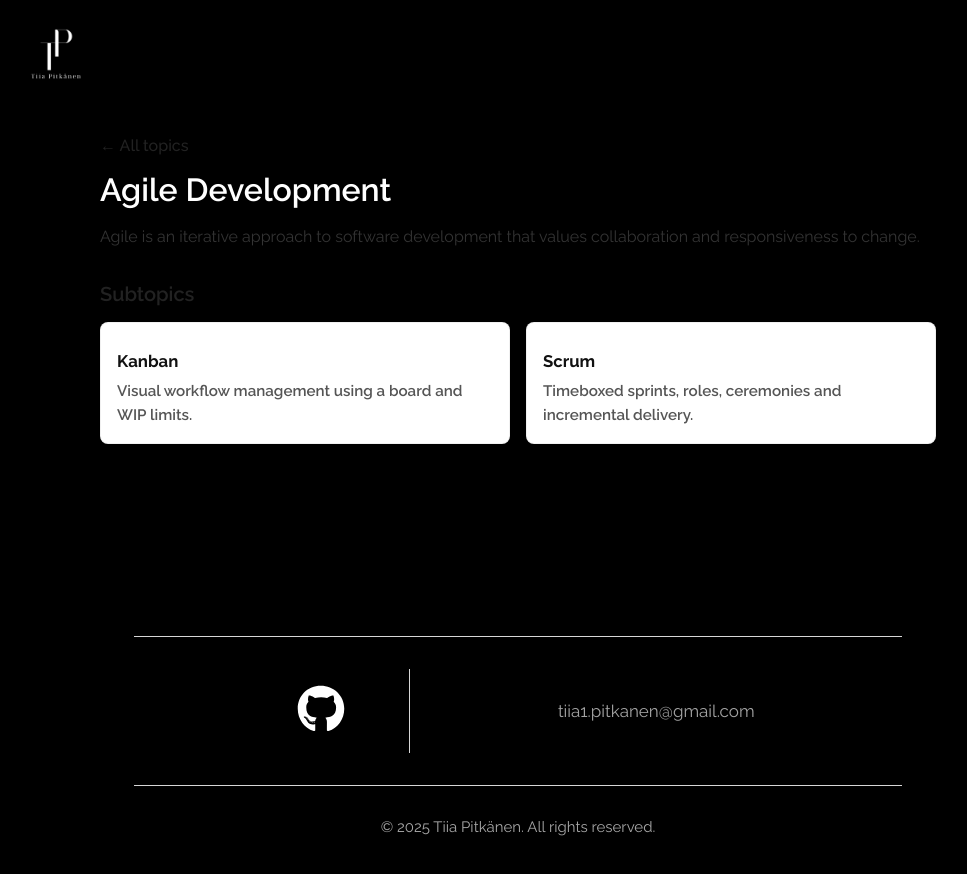
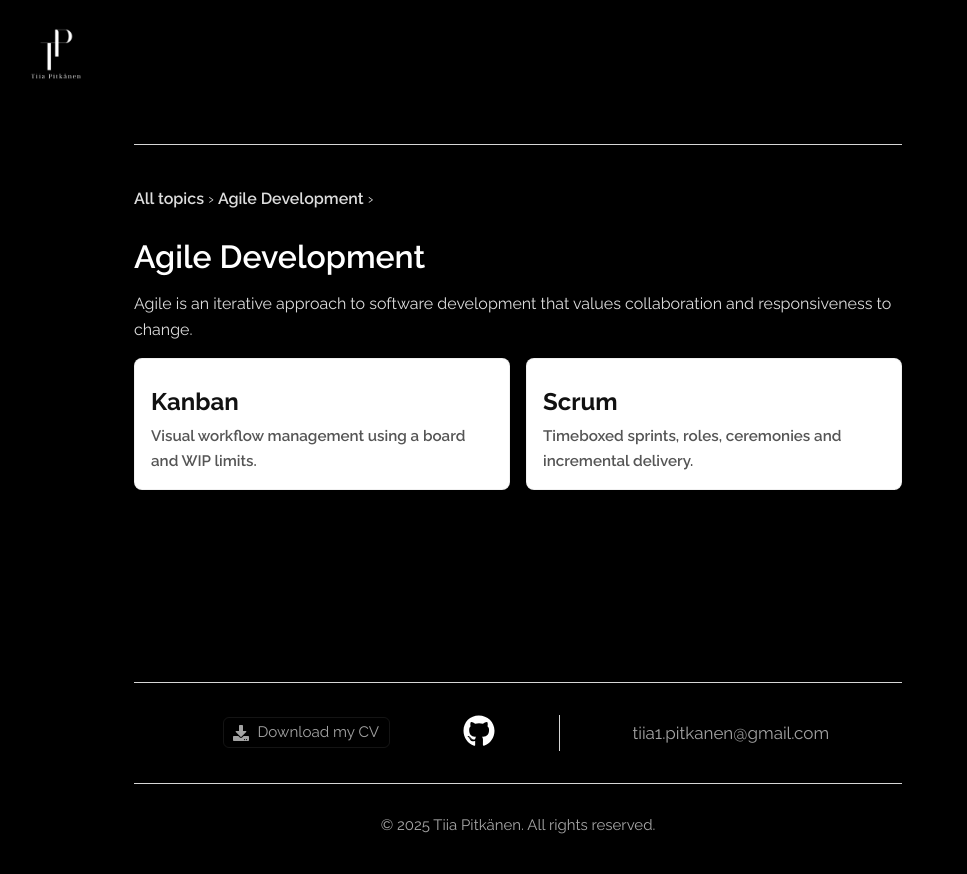
Before and after one commit to T-Pitkanen/portfolio-old, a Next.js app: page /topics/agile-development in a window 1280 px wide. Shown: the top 874 px of the page, without its empty margins (122-1089 px from the left). Built offline with nearby package versions, Linux system fonts and the light colour scheme.

Commit message:
subtopic pages + footer

```diff
--- a/src/app/components/footer/footer.js
+++ b/src/app/components/footer/footer.js
@@ -1,10 +1,21 @@
 import styles from './footer.module.css';
-import { FaGithub } from 'react-icons/fa';
+import { FaGithub, FaDownload } from 'react-icons/fa';
 
 const Footer = () => {
 	return (
 		<div className={styles.container}>
 			<div className={styles.footer}>
+				  <div className={styles.cv}>
+                    <a
+                        href="/Tiia_Pitkanen_CV.pdf"
+                        download
+                        className={styles.cvLink}
+                        aria-label="Download CV"
+                    >
+                        <FaDownload className={styles.faIconDownload} />
+                        <span className={styles.cvText}>Download my CV</span>
+                    </a>
+                </div>
 				<div className={styles.footerIcon}>
 					<FaGithub className={styles.faIcon} />
 				</div>
--- a/src/app/components/footer/footer.module.css
+++ b/src/app/components/footer/footer.module.css
@@ -23,12 +23,12 @@
 .footerIcon {
   color: white;
   border-right: 1px solid #D6D6D6;
-  padding: 1rem;
+  padding-right: 1rem;
 }
 
 .faIcon {
 
-  font-size: 3rem;
+  font-size: 2rem;
   margin-right: 3rem;
 }
 
@@ -41,3 +41,37 @@
   font-size: 15px;
   color: #A7A7A7;
 }
+
+
+.cv {
+  display: flex;
+  align-items: center;
+  margin-left: 1rem;
+}
+
+.cvLink {
+  display: inline-flex;
+  align-items: center;
+  gap: 0.5rem;
+  color: inherit;
+  text-decoration: none;
+  background: transparent;
+  border: 1px solid rgba(255,255,255,0.08);
+  padding: 0.4rem 0.6rem;
+  border-radius: 6px;
+  transition: background 0.12s ease, transform 0.12s ease;
+}
+
+.cvLink:hover {
+  background: rgba(255,255,255,0.04);
+  transform: translateY(-1px);
+}
+
+.cvText {
+  font-size: 0.95rem;
+  line-height: 1;
+}
+
+.faIconDownload {
+  font-size: 1rem;
+}
--- a/src/app/topics/[slug]/[subtopic]/subtopic.module.css
+++ b/src/app/topics/[slug]/[subtopic]/subtopic.module.css
@@ -1,10 +1,9 @@
 .topicContainer {
-  max-width: 900px;
-  margin: 0 auto;
-  padding: 2rem;
-  background: transparent;
-  box-sizing: border-box;
-  color: white;
+  border-top: 1px solid #d6d6d6;
+  padding: 2rem 0rem;
+  max-width: 60%;
+  margin: 5vh auto;
+  color: rgb(221, 221, 221);
 }
 
 /* Back link */
@@ -30,10 +29,8 @@
   font-weight: 600;
 }
 
-/* Paragraphs inside topic content */
 .topicContainer p {
   line-height: 1.6;
-  color: #333;
   margin-bottom: 1rem;
 }
 
@@ -48,31 +45,10 @@
   margin-top: 0.5rem;
 }
 
-/* Card for each subtopic */
-.card {
-  width: 100%;
-  box-sizing: border-box;
-  background: #fff;
-  border: 1px solid rgba(0,0,0,0.06);
-  border-radius: 8px;
-  padding: 1rem;
-  display: flex;
-  flex-direction: column;
-  justify-content: space-between;
-  min-height: 120px;
-  transition: transform .12s ease, box-shadow .12s ease;
-}
 
-/* Card hover */
-.card:hover {
-  transform: translateY(-4px);
-  box-shadow: 0 6px 18px rgba(0,0,0,0.06);
-}
-
-/* Subtopic title + excerpt */
 .card h3 {
   margin: 0 0 0.5rem 0;
-  font-size: 1.05rem;
+  font-size: 2rem;
   color: #111;
 }
 
@@ -82,13 +58,13 @@
   font-size: 0.95rem;
 }
 
-/* Link inside card */
 .link {
   margin-top: 0.75rem;
   display: inline-block;
   text-decoration: none;
   font-weight: 600;
 }
+
 
 /* Small screens */
 @media (max-width: 600px) {
@@ -100,107 +76,3 @@
     font-size: 1.5rem;
   }
 }
-
-/* Container for a single topic page */
-.topicContainer {
-  max-width: 900px;
-  margin: 0 auto;
-  padding: 2rem;
-  color: #222;
-  background: transparent;
-  box-sizing: border-box;
-}
-
-/* Back link */
-.back {
-  display: inline-block;
-  margin-bottom: 1rem;
-  text-decoration: none;
-  font-weight: 500;
-}
-
-/* Headings */
-.topicContainer h1 {
-  margin: 0 0 1rem 0;
-  font-size: 2rem;
-  font-weight: 600;
-}
-
-.topicContainer h2 {
-  margin-top: 2rem;
-  margin-bottom: 1rem;
-  font-size: 1.25rem;
-  font-weight: 600;
-}
-
-/* Paragraphs inside topic content */
-.topicContainer p {
-  line-height: 1.6;
-  color: #333;
-  margin-bottom: 1rem;
-}
-
-/* Subtopics list (grid with equal-width cards) */
-.list {
-  list-style: none;
-  padding: 0;
-  margin: 0;
-  display: grid;
-  grid-template-columns: repeat(auto-fit, minmax(260px, 1fr));
-  gap: 1rem;
-  margin-top: 0.5rem;
-}
-
-/* Card for each subtopic */
-.card {
-  width: 100%;
-  box-sizing: border-box;
-  background: #fff;
-  border: 1px solid rgba(0,0,0,0.06);
-  border-radius: 8px;
-  padding: 1rem;
-  display: flex;
-  flex-direction: column;
-  justify-content: space-between;
-  min-height: 120px;
-  transition: transform .12s ease, box-shadow .12s ease;
-}
-
-/* Card hover */
-.card:hover {
-  transform: translateY(-4px);
-  box-shadow: 0 6px 18px rgba(0,0,0,0.06);
-}
-
-/* Subtopic title + excerpt */
-.card h3 {
-  margin: 0 0 0.5rem 0;
-  font-size: 1.05rem;
-  color: #111;
-}
-
-.card p {
-  margin: 0;
-  color: #555;
-  font-size: 0.95rem;
-}
-
-/* Link inside card */
-.link {
-  margin-top: 0.75rem;
-  display: inline-block;
-  color: #0b66ff;
-  text-decoration: none;
-  font-weight: 600;
-}
-
-/* Small screens */
-@media (max-width: 600px) {
-  .topicContainer {
-    padding: 1rem;
-  }
-
-  .topicContainer h1 {
-    font-size: 1.5rem;
-  }
-}
--- a/src/app/topics/[slug]/page.js
+++ b/src/app/topics/[slug]/page.js
@@ -4,17 +4,28 @@ import styles from "./slug.module.css";
 import { notFound } from "next/navigation";
 
 export async function generateStaticParams() {
-  return topics.map((t) => ({ slug: t.slug }));
+  return topics.flatMap((t) =>
+    (t.subtopics || []).map((s) => ({ slug: t.slug, subtopic: s.slug }))
+  );
 }
 
 export default function TopicPage({ params }) {
-  const { slug } = params;
+  const { slug, subtopic } = params;
   const topic = topics.find((t) => t.slug === slug);
   if (!topic) return notFound();
 
   return (
     <main className={styles.topicContainer}>
-      <Link href="/topics" className={styles.back}>← All topics</Link>
+      <nav style={{ marginBottom: 30 }}>
+        <Link href="/topics" className={styles.link}>
+          All topics
+        </Link>{" "}
+        ›{" "}
+        <Link href={`/topics/${topic.slug}`} className={styles.link}>
+          {topic.title}
+        </Link>{" "}
+        › <span aria-current="page">{slug.title}</span>
+      </nav>
 
       <h1>{topic.title}</h1>
       {topic.content?.map((p, i) => (
@@ -23,11 +34,13 @@ export default function TopicPage({ params }) {
 
       {topic.subtopics && topic.subtopics.length > 0 && (
         <section>
-          <h2 id="subtopics">Subtopics</h2>
           <ul className={styles.list}>
             {topic.subtopics.map((s) => (
               <li key={s.slug} className={styles.card}>
-                <Link href={`/topics/${topic.slug}/${s.slug}`} className={styles.link}>
+                <Link
+                  href={`/topics/${topic.slug}/${s.slug}`}
+                  className={styles.link}
+                >
                   <h3>{s.title}</h3>
                   <p>{s.excerpt}</p>
                 </Link>
--- a/src/app/topics/[slug]/slug.module.css
+++ b/src/app/topics/[slug]/slug.module.css
@@ -1,10 +1,9 @@
 .topicContainer {
-  max-width: 900px;
-  margin: 0 auto;
-  padding: 2rem;
-  background: transparent;
-  box-sizing: border-box;
-  color: white;
+  border-top: 1px solid #d6d6d6;
+  padding: 2rem 0rem;
+  max-width: 60%;
+  margin: 5vh auto;
+  color: rgb(221, 221, 221);
 }
 
 /* Back link */
@@ -30,10 +29,8 @@
   font-weight: 600;
 }
 
-/* Paragraphs inside topic content */
 .topicContainer p {
   line-height: 1.6;
-  color: #333;
   margin-bottom: 1rem;
 }
 
@@ -63,18 +60,13 @@
   transition: transform .12s ease, box-shadow .12s ease;
 }
 
-/* Card hover */
+
 .card:hover {
   transform: translateY(-4px);
   box-shadow: 0 6px 18px rgba(0,0,0,0.06);
 }
 
-/* Subtopic title + excerpt */
-.card h3 {
-  margin: 0 0 0.5rem 0;
-  font-size: 1.05rem;
-  color: #111;
-}
+
 
 .card p {
   margin: 0;
@@ -103,12 +95,11 @@
 
 /* Container for a single topic page */
 .topicContainer {
-  max-width: 900px;
-  margin: 0 auto;
-  padding: 2rem;
-  color: #222;
-  background: transparent;
-  box-sizing: border-box;
+  border-top: 1px solid #d6d6d6;
+  padding: 2rem 0rem;
+  max-width: 60%;
+  margin: 5vh auto;
+  color: rgb(221, 221, 221);
 }
 
 /* Back link */
@@ -126,21 +117,13 @@
   font-weight: 600;
 }
 
-.topicContainer h2 {
-  margin-top: 2rem;
-  margin-bottom: 1rem;
-  font-size: 1.25rem;
-  font-weight: 600;
-}
 
-/* Paragraphs inside topic content */
 .topicContainer p {
   line-height: 1.6;
-  color: #333;
   margin-bottom: 1rem;
 }
 
-/* Subtopics list (grid with equal-width cards) */
+
 .list {
   list-style: none;
   padding: 0;
@@ -151,7 +134,8 @@
   margin-top: 0.5rem;
 }
 
-/* Card for each subtopic */
+
+
 .card {
   width: 100%;
   box-sizing: border-box;
@@ -161,21 +145,20 @@
   padding: 1rem;
   display: flex;
   flex-direction: column;
-  justify-content: space-between;
+  justify-content: center;
   min-height: 120px;
   transition: transform .12s ease, box-shadow .12s ease;
 }
 
-/* Card hover */
+
 .card:hover {
   transform: translateY(-4px);
   box-shadow: 0 6px 18px rgba(0,0,0,0.06);
 }
 
-/* Subtopic title + excerpt */
 .card h3 {
   margin: 0 0 0.5rem 0;
-  font-size: 1.05rem;
+  font-size: 1.5rem;
   color: #111;
 }
 
@@ -185,11 +168,9 @@
   font-size: 0.95rem;
 }
 
-/* Link inside card */
 .link {
   margin-top: 0.75rem;
   display: inline-block;
-  color: #0b66ff;
   text-decoration: none;
   font-weight: 600;
 }
--- a/src/app/topics/page.js
+++ b/src/app/topics/page.js
@@ -5,7 +5,8 @@ import styles from "./topics.module.css";
 export default function TopicsIndex() {
   return (
     <main className={styles.container}>
-      <h1>ALL TOPICS</h1>
+      <Link href="/" className={styles.back}>← Back</Link>
+      <h1>All Topics</h1>
       <p className={styles.intro}>Click a topic to read more.</p>
       <ul className={styles.list}>
 
--- a/src/data/topicsData.js
+++ b/src/data/topicsData.js
@@ -11,8 +11,29 @@ const topics = [
         slug: "kanban",
         title: "Kanban",
         excerpt: "Visual workflow management using a board and WIP limits.",
+        // content as blocks: supports header, paragraph, image, section, etc.
         content: [
-          "Kanban uses a board with columns to visualise work and limits work in progress to improve flow."
+          { type: "header", text: "What is Kanban?" },
+          {
+            type: "paragraph",
+            text:
+              "Kanban uses a board with columns to visualise work and limits work in progress to improve flow."
+          },
+          {
+            type: "image",
+            src: "/topics/agile/kanban.png",
+            alt: "Kanban board example",
+            caption: "Simple Kanban board with To Do / Doing / Done"
+          },
+          {
+            type: "section",
+            title: "Key Practices",
+            children: [
+              { type: "paragraph", text: "Visualise workflow." },
+              { type: "paragraph", text: "Limit WIP (work in progress)." },
+              { type: "paragraph", text: "Measure and improve flow." }
+            ]
+          }
         ]
       },
       {
@@ -20,7 +41,18 @@ const topics = [
         title: "Scrum",
         excerpt: "Timeboxed sprints, roles, ceremonies and incremental delivery.",
         content: [
-          "Scrum organises work in sprints with defined roles (Product Owner, Scrum Master, Team) and regular ceremonies."
+          { type: "header", text: "Scrum basics" },
+          {
+            type: "paragraph",
+            text:
+              "Scrum organises work in sprints with defined roles (Product Owner, Scrum Master, Team) and regular ceremonies."
+          },
+          {
+            type: "image",
+            src: "/topics/agile/sprint-planning.jpg",
+            alt: "Sprint planning",
+            caption: "Sprint planning diagram"
+          }
         ]
       }
     ]
@@ -37,13 +69,31 @@ const topics = [
         slug: "use-state",
         title: "useState",
         excerpt: "Local component state in functional components.",
-        content: ["useState returns a state value and a setter function."]
+        content: [
+          { type: "header", text: "useState" },
+          {
+            type: "paragraph",
+            text: "useState returns a state value and a setter function."
+          },
+          {
+            type: "image",
+            src: "/topics/react/useState-example.png",
+            alt: "useState example",
+            caption: "Basic useState usage"
+          }
+        ]
       },
       {
         slug: "use-effect",
         title: "useEffect",
         excerpt: "Run side effects in function components.",
-        content: ["useEffect handles side effects such as data fetching and subscriptions."]
+        content: [
+          { type: "header", text: "useEffect" },
+          {
+            type: "paragraph",
+            text: "useEffect handles side effects such as data fetching and subscriptions."
+          }
+        ]
       }
     ]
   },
@@ -59,13 +109,71 @@ const topics = [
         slug: "relational-databases",
         title: "Relational Databases",
         excerpt: "SQL databases, normalization and ACID.",
-        content: ["Relational DBs use structured schemas and joins."]
+        // richer block content for the subtopic
+        content: [
+          { type: "header", text: "Relational Databases Overview" },
+          {
+            type: "paragraph",
+            text:
+              "Relational DBs use structured schemas, tables and relationships expressed via foreign keys."
+          },
+          {
+            type: "paragraph",
+            text:
+              "They support ACID transactions which guarantee consistency across operations."
+          },
+          {
+            type: "image",
+            src: "/topics/databases/er-diagram.png",
+            alt: "ER diagram",
+            caption: "Entity-Relationship diagram example"
+          },
+          {
+            type: "section",
+            title: "Common Concepts",
+            children: [
+              { type: "header", text: "Normalization" },
+              {
+                type: "paragraph",
+                text:
+                  "Normalization organises tables to reduce redundancy and improve integrity."
+              },
+              { type: "header", text: "Transactions" },
+              {
+                type: "paragraph",
+                text:
+                  "Transactions group multiple operations so they either all succeed or all fail."
+              }
+            ]
+          }
+        ]
       },
       {
         slug: "nosql-databases",
         title: "NoSQL Databases",
         excerpt: "Schema-flexible stores like MongoDB.",
-        content: ["NoSQL is useful for hierarchical or rapidly changing schemas."]
+        content: [
+          { type: "header", text: "NoSQL Overview" },
+          {
+            type: "paragraph",
+            text:
+              "NoSQL databases are schema-flexible and often better for hierarchical or rapidly changing data."
+          },
+          {
+            type: "image",
+            src: "/topics/databases/mongodb-schema.png",
+            alt: "MongoDB document example",
+            caption: "Document example in MongoDB"
+          },
+          {
+            type: "section",
+            title: "Types of NoSQL stores",
+            children: [
+              { type: "paragraph", text: "Document stores (e.g., MongoDB)" },
+              { type: "paragraph", text: "Key-value stores, wide-column stores, graph databases" }
+            ]
+          }
+        ]
       }
     ]
   }
```
Also changed, not shown: src/app/components/projects/projects.module.css (+8 -0 lines), src/app/components/topics/topics.module.css (+12 -0 lines), src/app/topics/[slug]/[subtopic]/page.js (+49 -8 lines), src/app/topics/topics.module.css (+9 -5 lines), public/topics/agile/kanban.png (added), src/app/page.js (line endings or trailing spaces), 1 other file (tests, documents, lock files or other folders).
